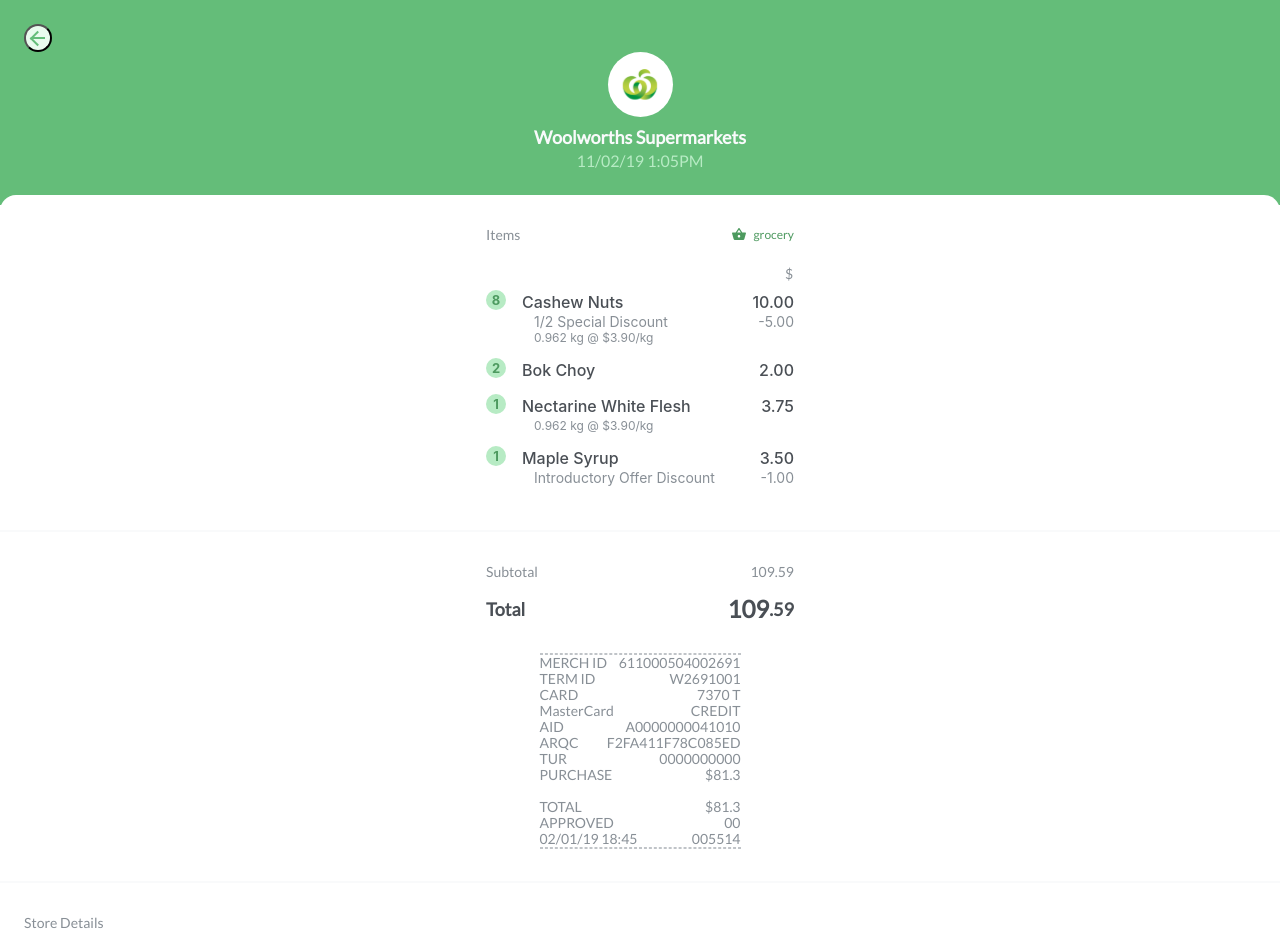
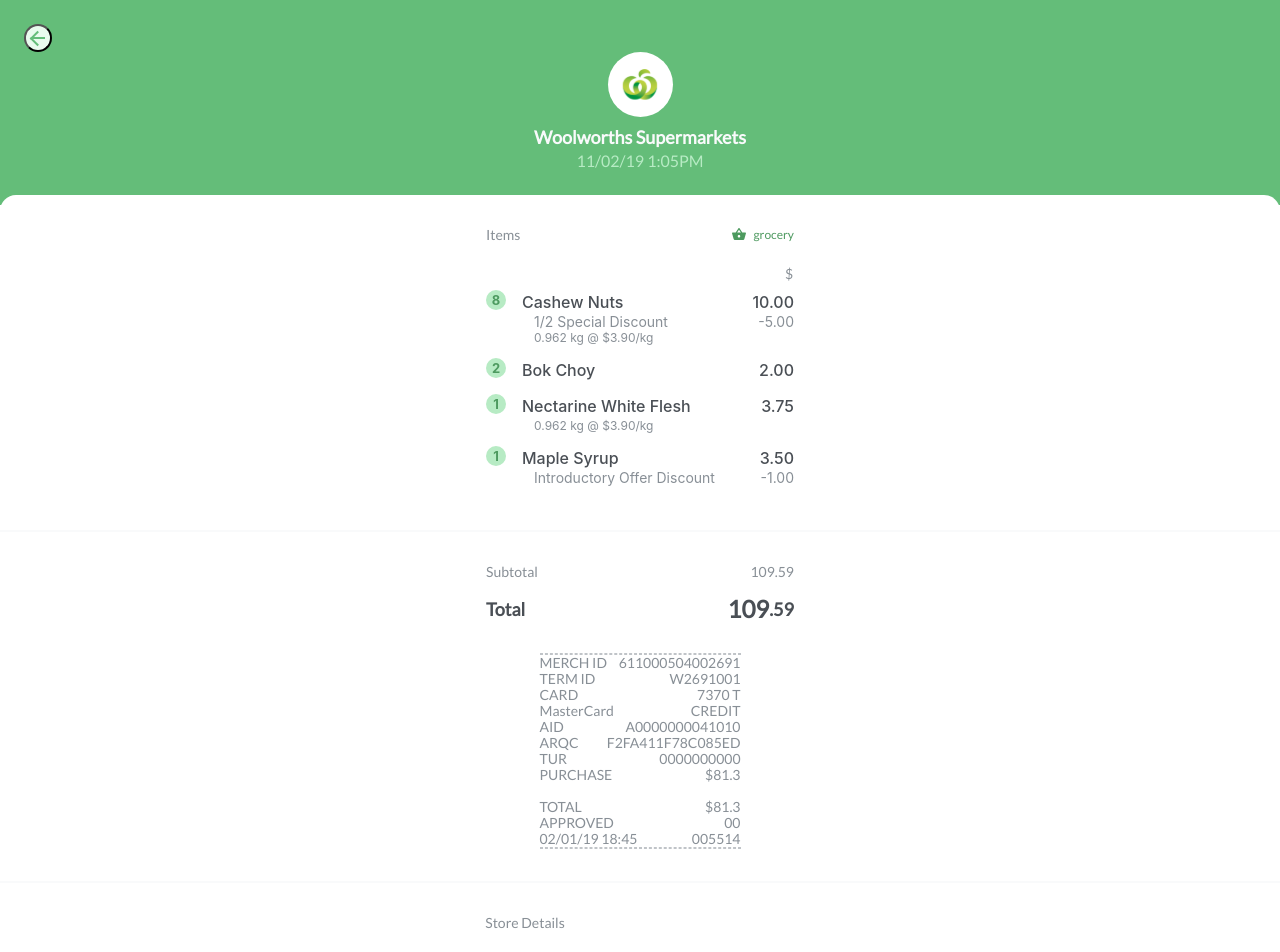
Before and after one commit to allbrandon/project-papercut, a React (Create React App) app: page / in a window 1280 px wide. Shown: the top 952 px of the page. Built offline with nearby package versions, Linux system fonts and the light colour scheme.

Commit message:
PP-91 moved store detail title

```diff
--- a/src/components/TransactionComponent/StoreDetail.scss
+++ b/src/components/TransactionComponent/StoreDetail.scss
@@ -26,8 +26,8 @@
   font-size: $font-size-xxxs;
   line-height: $spacing-xs;
 
-  text-align: left;
-  margin-left: $spacing-s;
+  text-align: center;
+  margin-left: -230px;
 
   color: $subheader-grey;
 }
```
